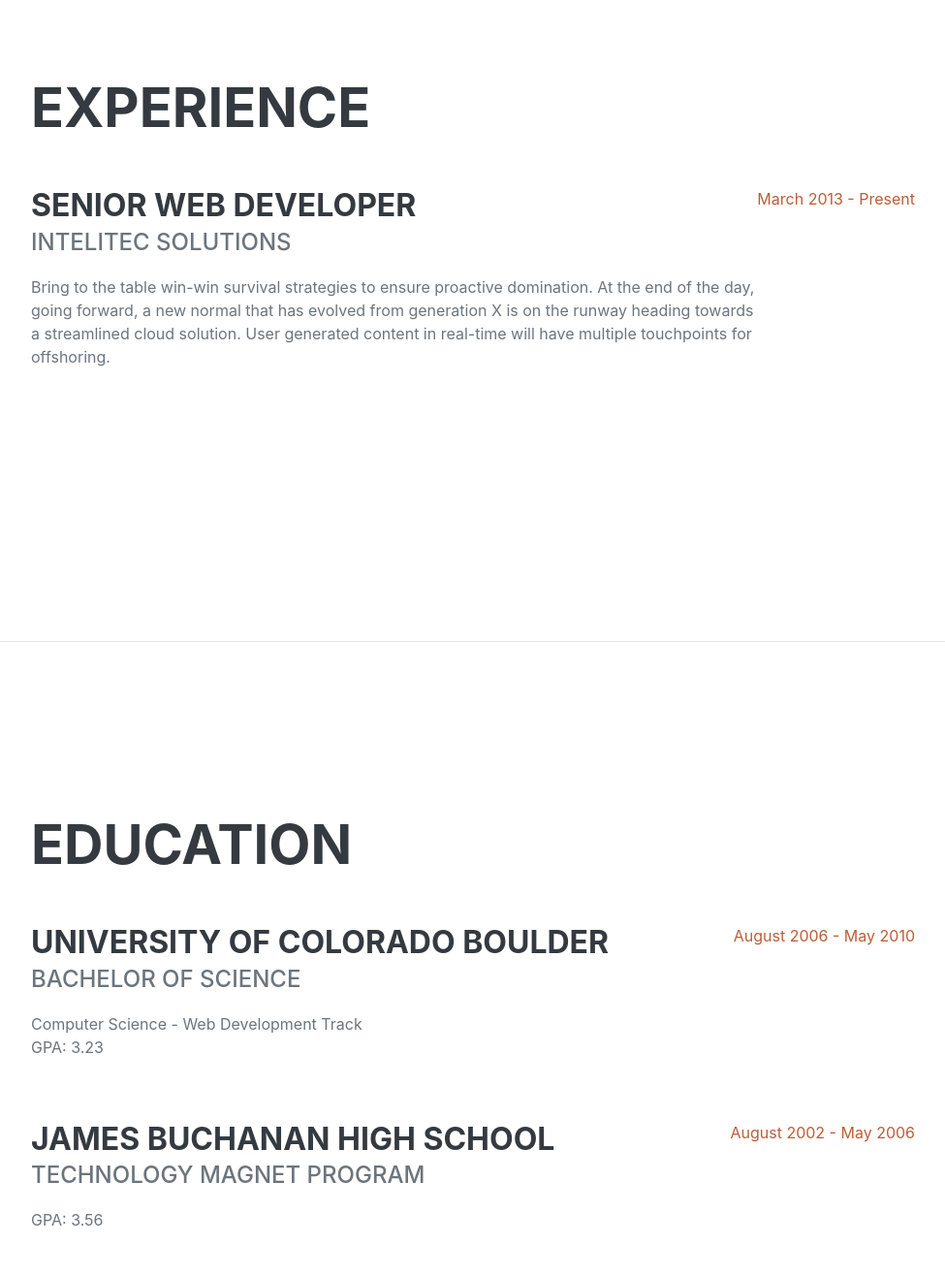
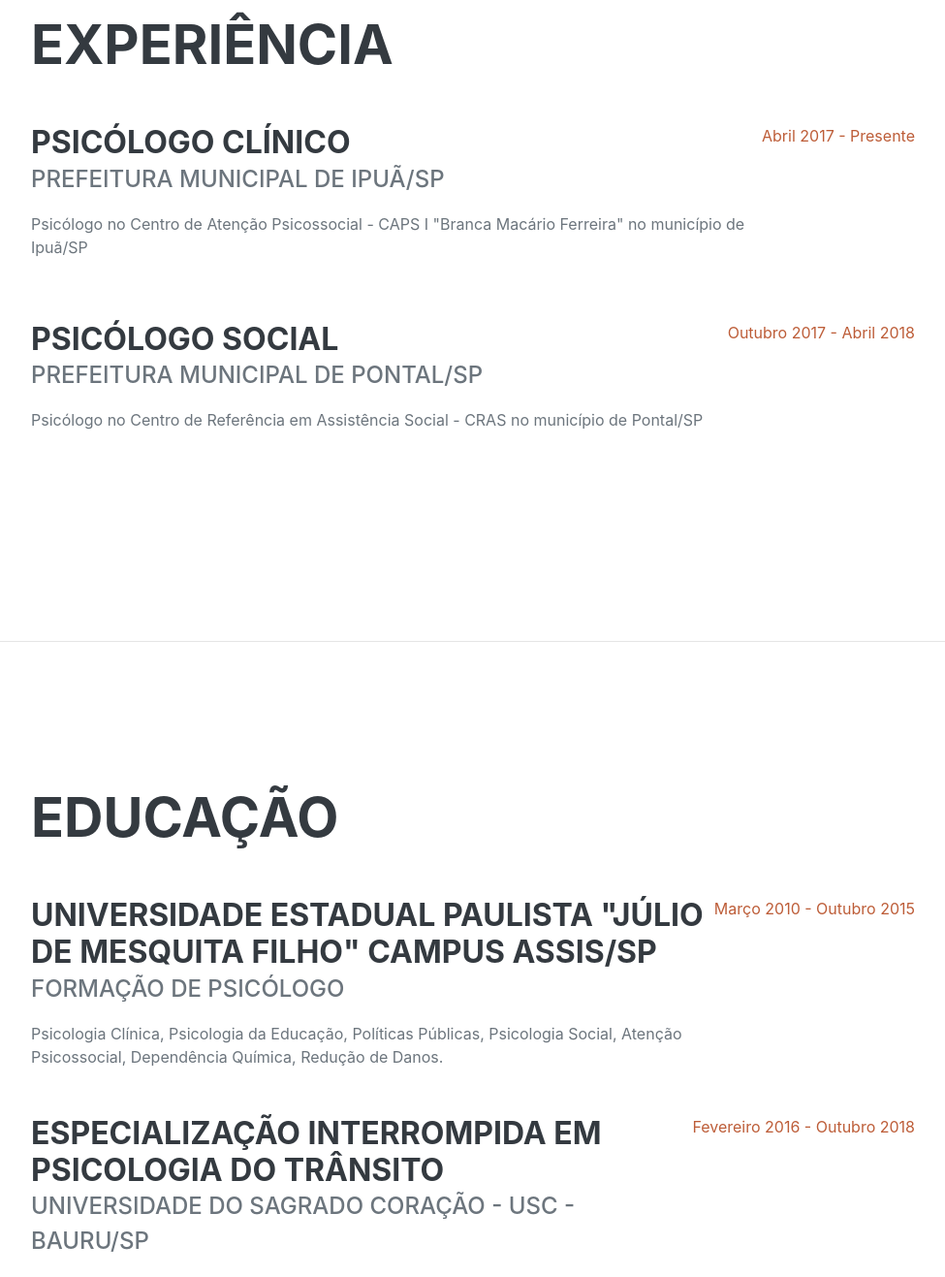
Before and after one commit to guilhermeperaro/guilhermeperaro.github.io, a website: page index.html in a window 1280 px wide. Shown: the part 940-2257 px from the top of the page at 97% size, without its empty margins (288-1263 px from the left). Drawn offline with nearby package versions, Linux system fonts and the light colour scheme; a web font is replaced by a local one.

Commit message:
added education and xp section

```diff
--- a/index.html
+++ b/index.html
@@ -5,7 +5,7 @@
         <meta name="viewport" content="width=device-width, initial-scale=1, shrink-to-fit=no" />
         <meta name="description" content="" />
         <meta name="author" content="" />
-        <title>Guilherme Peraro</title>
+        <title>Guilherme Souza Peraro</title>
         <link rel="icon" type="image/x-icon" href="assets/img/favicon.ico" />
         <!-- Font Awesome icons (free version)-->
         <script src="https://use.fontawesome.com/releases/v5.15.1/js/all.js" crossorigin="anonymous"></script>
@@ -19,7 +19,7 @@
         <!-- Navigation-->
         <nav class="navbar navbar-expand-lg navbar-dark bg-primary fixed-top" id="sideNav">
             <a class="navbar-brand js-scroll-trigger" href="#page-top">
-                <span class="d-block d-lg-none">Guilherme Peraro</span>
+                <span class="d-block d-lg-none">Guilherme Souza Peraro</span>
                 <span class="d-none d-lg-block"><img class="img-fluid img-profile rounded-circle mx-auto mb-2" src="assets/img/profile.jpeg" alt="" /></span>
             </a>
             <button class="navbar-toggler" type="button" data-toggle="collapse" data-target="#navbarSupportedContent" aria-controls="navbarSupportedContent" aria-expanded="false" aria-label="Toggle navigation"><span class="navbar-toggler-icon"></span></button>
@@ -28,9 +28,9 @@
                     <li class="nav-item"><a class="nav-link js-scroll-trigger" href="#about">Sobre</a></li>
                     <li class="nav-item"><a class="nav-link js-scroll-trigger" href="#experience">Experiência</a></li>
                     <li class="nav-item"><a class="nav-link js-scroll-trigger" href="#education">Educação</a></li>
-                    <li class="nav-item"><a class="nav-link js-scroll-trigger" href="#skills">Conhecimentos</a></li>
+<!--                    <li class="nav-item"><a class="nav-link js-scroll-trigger" href="#skills">Conhecimentos</a></li>-->
 <!--                    <li class="nav-item"><a class="nav-link js-scroll-trigger" href="#interests">Atuação</a></li>-->
-                    <li class="nav-item"><a class="nav-link js-scroll-trigger" href="#awards">Outros</a></li>
+<!--                    <li class="nav-item"><a class="nav-link js-scroll-trigger" href="#awards">Outros</a></li>-->
                 </ul>
             </div>
         </nav>
@@ -40,16 +40,17 @@
             <section class="resume-section" id="about">
                 <div class="resume-section-content">
                     <h1 class="mb-0">
-                        Guilherme
+                        Guilherme Souza
                         <span class="text-primary">Peraro</span>
                     </h1>
                     <div class="subheading mb-5">
+                        CRP 06/128.621<br>
                         Ipuã-SP · (16) 992100325 ·
                         <a href="mailto:guilhermeperaro@hotmail.com">guilhermeperaro@hotmail.com</a>
                     </div>
                     <p class="lead mb-5">Psicólogo graduado pela Universidade Paulista "Júlio de Mesquita Filho" - Campus Assis/SP</p>
                     <div class="social-icons">
-                        <a class="social-icon" target="_blank" href="#"><i class="fab fa-linkedin-in"></i></a>
+                        <a class="social-icon" target="_blank" href="https://www.linkedin.com/in/guilherme-souza-peraro-9b99bb207/"><i class="fab fa-linkedin-in"></i></a>
                         <a class="social-icon" target="_blank" href="http://lattes.cnpq.br/9705003716416586"><i class="fa fa-university"></i></a>
                         <a class="social-icon" target="_blank" href="https://web.whatsapp.com/send?phone=5516992100325"><i class="fab fa-whatsapp"></i></a>
 
@@ -60,24 +61,26 @@
             <!-- Experience-->
             <section class="resume-section" id="experience">
                 <div class="resume-section-content">
-                    <h2 class="mb-5">Experience</h2>
+                    <h2 class="mb-5">Experiência</h2>
                     <div class="d-flex flex-column flex-md-row justify-content-between mb-5">
                         <div class="flex-grow-1">
-                            <h3 class="mb-0">Senior Web Developer</h3>
-                            <div class="subheading mb-3">Intelitec Solutions</div>
-                            <p>Bring to the table win-win survival strategies to ensure proactive domination. At the end of the day, going forward, a new normal that has evolved from generation X is on the runway heading towards a streamlined cloud solution. User generated content in real-time will have multiple touchpoints for offshoring.</p>
+                            <h3 class="mb-0">Psicólogo Clínico</h3>
+                            <div class="subheading mb-3">Prefeitura Municipal de Ipuã/SP</div>
+                            <p>Psicólogo no Centro de Atenção Psicossocial - CAPS I "Branca Macário Ferreira" no município de Ipuã/SP</p>
                         </div>
-                        <div class="flex-shrink-0"><span class="text-primary">March 2013 - Present</span></div>
+                        <div class="flex-shrink-0"><span class="text-primary">Abril 2017 - Presente</span></div>
                     </div>
-<!--
+
                     <div class="d-flex flex-column flex-md-row justify-content-between mb-5">
                         <div class="flex-grow-1">
-                            <h3 class="mb-0">Web Developer</h3>
-                            <div class="subheading mb-3">Intelitec Solutions</div>
-                            <p>Capitalize on low hanging fruit to identify a ballpark value added activity to beta test. Override the digital divide with additional clickthroughs from DevOps. Nanotechnology immersion along the information highway will close the loop on focusing solely on the bottom line.</p>
+                            <h3 class="mb-0">Psicólogo Social</h3>
+                            <div class="subheading mb-3">Prefeitura Municipal de Pontal/SP</div>
+                            <p>Psicólogo no Centro de Referência em Assistência Social - CRAS no município de Pontal/SP</p>
                         </div>
-                        <div class="flex-shrink-0"><span class="text-primary">December 2011 - March 2013</span></div>
+                        <div class="flex-shrink-0"><span class="text-primary">Outubro 2017 - Abril 2018</span></div>
                     </div>
+
+<!--
                     <div class="d-flex flex-column flex-md-row justify-content-between mb-5">
                         <div class="flex-grow-1">
                             <h3 class="mb-0">Junior Web Designer</h3>
@@ -101,28 +104,26 @@
             <!-- Education-->
             <section class="resume-section" id="education">
                 <div class="resume-section-content">
-                    <h2 class="mb-5">Education</h2>
+                    <h2 class="mb-5">Educação</h2>
                     <div class="d-flex flex-column flex-md-row justify-content-between mb-5">
                         <div class="flex-grow-1">
-                            <h3 class="mb-0">University of Colorado Boulder</h3>
-                            <div class="subheading mb-3">Bachelor of Science</div>
-                            <div>Computer Science - Web Development Track</div>
-                            <p>GPA: 3.23</p>
+                            <h3 class="mb-0">Universidade Estadual Paulista "Júlio de Mesquita Filho" Campus Assis/SP</h3>
+                            <div class="subheading mb-3">Formação de Psicólogo</div>
+                            <div>Psicologia Clínica, Psicologia da Educação, Políticas Públicas, Psicologia Social, Atenção Psicossocial, Dependência Química, Redução de Danos.</div>
                         </div>
-                        <div class="flex-shrink-0"><span class="text-primary">August 2006 - May 2010</span></div>
+                        <div class="flex-shrink-0"><span class="text-primary">Março 2010 - Outubro 2015</span></div>
                     </div>
                     <div class="d-flex flex-column flex-md-row justify-content-between">
                         <div class="flex-grow-1">
-                            <h3 class="mb-0">James Buchanan High School</h3>
-                            <div class="subheading mb-3">Technology Magnet Program</div>
-                            <p>GPA: 3.56</p>
+                            <h3 class="mb-0">Especialização interrompida em Psicologia do Trânsito</h3>
+                            <div class="subheading mb-3">Universidade do Sagrado Coração - USC - Bauru/SP</div>
                         </div>
-                        <div class="flex-shrink-0"><span class="text-primary">August 2002 - May 2006</span></div>
+                        <div class="flex-shrink-0"><span class="text-primary">Fevereiro 2016 - Outubro 2018</span></div>
                     </div>
                 </div>
             </section>
             <hr class="m-0" />
-            <!-- Skills-->
+            <!-- Skills
             <section class="resume-section" id="skills">
                 <div class="resume-section-content">
                     <h2 class="mb-5">Skills</h2>
@@ -162,6 +163,7 @@
                     </ul>
                 </div>
             </section>
+-->
 <!--
             <hr class="m-0" />
              Interests
@@ -173,8 +175,9 @@
                 </div>
             </section>
 -->
+              <!--
             <hr class="m-0" />
-            <!-- Awards-->
+          Awards
             <section class="resume-section" id="awards">
                 <div class="resume-section-content">
                     <h2 class="mb-5">Awards & Certifications</h2>
@@ -220,6 +223,7 @@
                     </ul>
                 </div>
             </section>
+-->
         </div>
         <!-- Bootstrap core JS-->
         <script src="https://cdnjs.cloudflare.com/ajax/libs/jquery/3.5.1/jquery.min.js"></script>
```
